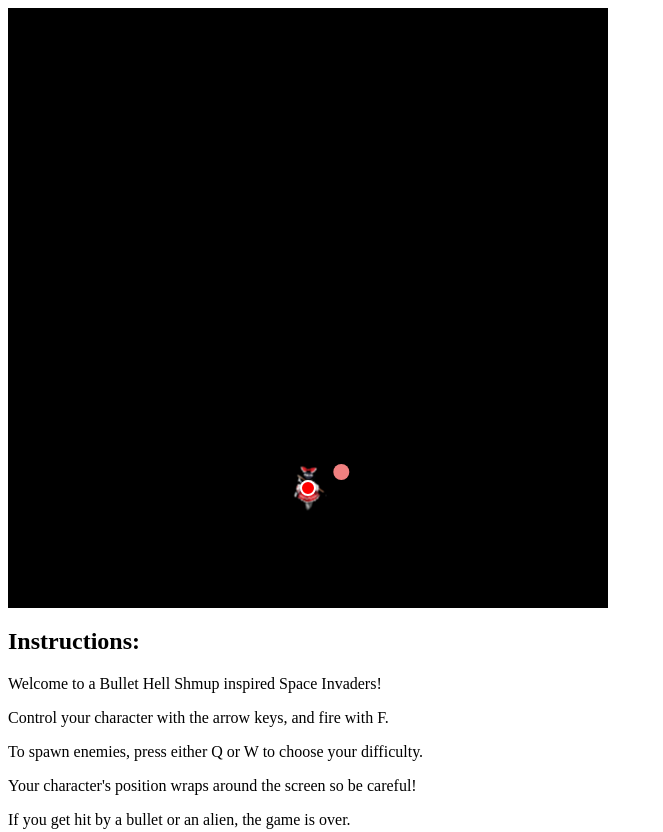
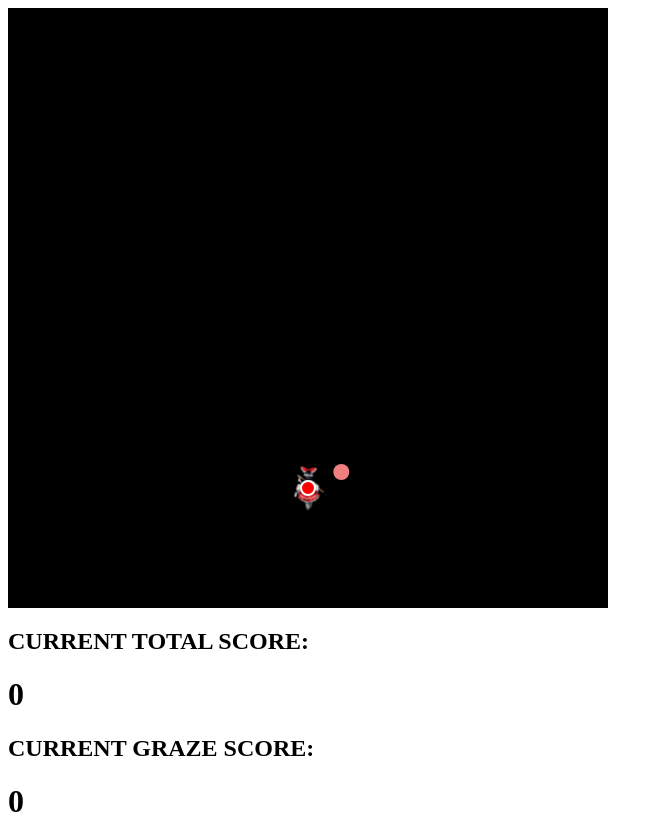
Before and after one commit to dichromatic/touhouts, a website built with webpack: page spaceinvaders.html in a window 1280 px wide. Shown: the top 832 px of the page, without its empty margins (0-663 px from the left). Built offline with nearby package versions, Linux system fonts and the light colour scheme.

Commit message:
implemented score display in html

```diff
--- a/spaceinvaders.html
+++ b/spaceinvaders.html
@@ -64,6 +64,8 @@
     </g>
 </svg>
 <div id="controls">
+<h2>CURRENT TOTAL SCORE:</h2><h1 id="score"></h1>
+<h2>CURRENT GRAZE SCORE:</h2><h1 id="graze"></h1>
 <h2>Instructions:</h2>
 <p>Welcome to a Bullet Hell Shmup inspired Space Invaders!</p>
 <p>Control your character with the arrow keys, and fire with F.</p>
--- a/spaceinvaders.ts
+++ b/spaceinvaders.ts
@@ -19,7 +19,8 @@ function spaceinvaders() {
             PlayerRadius: 5,
             AlienRadius: 10,
             StartAlienAmount: 30,
-            AlienScore: 5
+            AlienScore: 5,
+            GrazeRadius: 10
         } as const
 
     // the game has these entity types:
@@ -166,8 +167,14 @@ function spaceinvaders() {
                 vel: o.add
             }
 
-            // movement of entities go through here
-            const entityMovement = (o: Entity) => <Entity> {
+            // movement of alien bullet has different direction
+            const moveAlienBullet = (o: Entity) => <Entity>{
+                ...o,
+                pos:o.pos.add(o.vel),
+            }
+
+            // movement of player go through here
+            const playerMovement = (o: Entity) => <Entity> {
                 ...o,
                 pos: torusWrap(o.pos.add(o.vel)),
                 vel: o.add
@@ -185,12 +192,6 @@ function spaceinvaders() {
                 ...o,
                 pos:torusWrapX(o.pos.add(o.vel)),
                 vel:Vec.unitVecInDirection(0).scale(Constants.BulletVelocity)
-            }
-
-            // movement of alien bullet has different direction
-            const moveAlienBullet = (o: Entity) => <Entity>{
-                ...o,
-                pos:o.pos.add(o.vel),
             }
 
             // deletion of entities that are out of y bounds, split into active and binned. active uses not which comes from asteroids
@@ -212,23 +213,23 @@ function spaceinvaders() {
 
                 allBulletsAndAliens = flatMap(s.bullets, b => s.aliens.map<[Entity, Entity]>(r => [b, r])),                 // flatten bullets and aliens
                 collidedBulletsAndAliens = allBulletsAndAliens.filter(entitiesCollided),                                    // filter for collided bullets and aliens
-                collidedBullets = collidedBulletsAndAliens.map(([bullet, _]) => bullet),                                    // array of bullets that have collided
-                collidedAliens = [].concat(collidedBulletsAndAliens.map(([_, aliens]) => aliens), shieldAlienCollision),    // array of aliens that have collided
+                collidedBullets = collidedBulletsAndAliens.map(([bullet, _]) => bullet),                                    // array of bullets that have collided with aliens
+                collidedAliens = [].concat(collidedBulletsAndAliens.map(([_, aliens]) => aliens), shieldAlienCollision)     // array of aliens that have collided with player bullets or shields
 
+                const entitiesGrazed = ([a,b]: [Entity, Entity]) => a.pos.sub(b.pos).len() < a.radius+Constants.GrazeRadius + b.radius,         // condition for adding graze points
+                playerAlienBulletGraze = s.alienBullets.filter(r => entitiesGrazed([s.player, r])),                                             // array of alienbullets grazed by the player
+
+                win = s.alienBullets.length > 0 && s.aliens.length === 0,                                                 // condition for winning game
                 cut = except((a: Entity) => (b: Entity) => a.id === b.id)                                                   // function for cutting out the entities that have collided
 
-                const entitiesGrazed = ([a,b]: [Entity, Entity]) => a.pos.sub(b.pos).len() < a.radius+5 + b.radius,         // condition for adding graze points
-                playerAlienBulletGraze = s.alienBullets.filter(r => entitiesGrazed([s.player, r])),                         // array of alienbullets grazed
-                win = s.alienBullets.length > 0 && s.aliens.length === 0                                                    // condition for winning game
-
                 return <State> {...s,
-                    bullets: cut(s.bullets)(collidedBullets),
-                    aliens: cut(s.aliens)(collidedAliens),
-                    alienBullets: cut(s.alienBullets)(shieldAlienBulletCollision),
-                    garbage: s.garbage.concat(collidedBullets, collidedAliens, shieldAlienBulletCollision, shieldAlienCollision),
-                    score: s.score.map((x, i) => x + [playerAlienBulletGraze.length, collidedAliens.length][i]),
-                    gameOver: playerAlienCollision || playerAlienBulletCollision,
-                    gameWon: win
+                    bullets: cut(s.bullets)(collidedBullets),   // remove bullets that have collided
+                    aliens: cut(s.aliens)(collidedAliens),      // remove aliens that have collided
+                    alienBullets: cut(s.alienBullets)(shieldAlienBulletCollision),  // remove alienbullets that have collided
+                    garbage: s.garbage.concat(collidedBullets, collidedAliens, shieldAlienBulletCollision, shieldAlienCollision),   // put all collided things in the garbage for updateview to despawn
+                    score: s.score.map((x, i) => x + [playerAlienBulletGraze.length, collidedAliens.length*Constants.AlienScore][i]),   // calculate the score from aliens collided and graze score
+                    gameOver: playerAlienCollision || playerAlienBulletCollision,   // conditions to lose
+                    gameWon: win    // conditions to win
                 };
             }
 
@@ -248,11 +249,11 @@ function spaceinvaders() {
             }
 
             // bring everything together
-            return s.garbageClean ? {...s,
+            return s.garbageClean ? {...s,      // trying to create a garbage cleaner to reset the scene to initialstate
                 garbage: []
             }:
             createAlienBullets(handleCollisions({...s,
-                player:entityMovement(s.player),
+                player:playerMovement(s.player),
                 shields: shieldsMovement(s.shields),
                 bullets: activeBullets.map(moveBullet),
                 aliens: s.aliens.map(alienMovement),
@@ -269,7 +270,7 @@ function spaceinvaders() {
         reduceState = (s:State, e:Shoot|Translate|Thrust|Tick)=>
             e instanceof Translate ? {...s,
                 player: {...s.player,
-                    add: Vec.unitVecInDirection(90).scale(e.magnitude)  // puts a magnitude into add to add onto velocity vector later in entityMovement
+                    add: Vec.unitVecInDirection(90).scale(e.magnitude)  // puts a magnitude into add to add onto velocity vector later in playerMovement
                 },
                 shields: {...s.shields,
                     add: Vec.unitVecInDirection(90).scale(e.magnitude) // move shields with input as well, syncing with player
@@ -277,7 +278,7 @@ function spaceinvaders() {
             }:
             e instanceof Thrust ? {...s,
                 player: {...s.player,
-                    add: Vec.unitVecInDirection(0).scale(e.magnitude)   // puts a magnitude into add to add onto velocity vector later in entityMovement
+                    add: Vec.unitVecInDirection(0).scale(e.magnitude)   // puts a magnitude into add to add onto velocity vector later in playerMovement
                 },
                 shields: {...s.shields,
                     add: Vec.unitVecInDirection(0).scale(e.magnitude)       // move shields with input as well, syncing with player
@@ -324,6 +325,8 @@ function spaceinvaders() {
 
         // view updater function - only part of the code that isnt pure, mostly taken from asteroids
         function updateView(s: State) {
+            document.getElementById('score').innerHTML = String(s.score.reduce((x,y)=>x+y)); //display totalscore on html
+            document.getElementById('graze').innerHTML = String(s.score[0]); //display grazescore on html
             const
                 player = document.getElementById("player")!,
                 svg = document.getElementById("svgCanvas")!,
```
Also changed, not shown: 1 other file.
